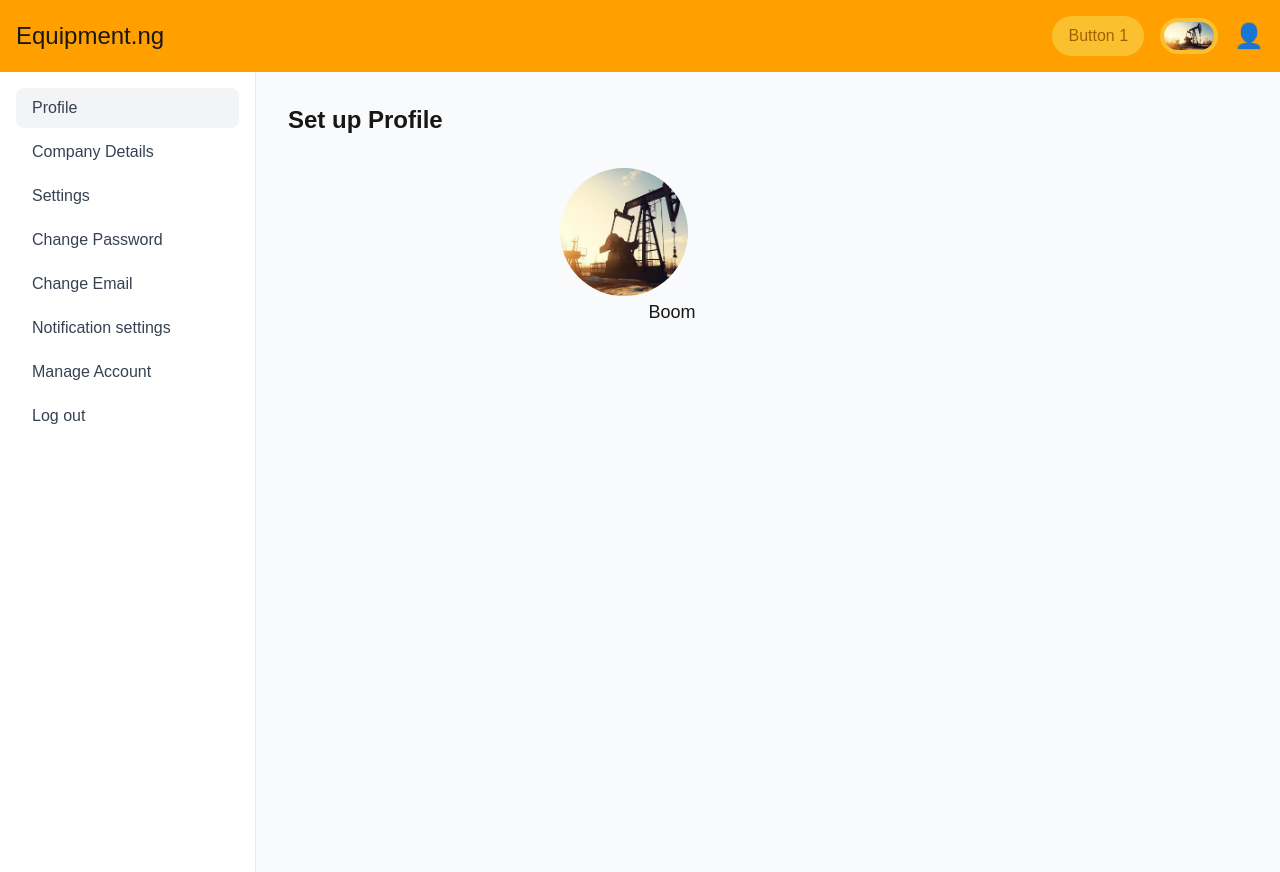
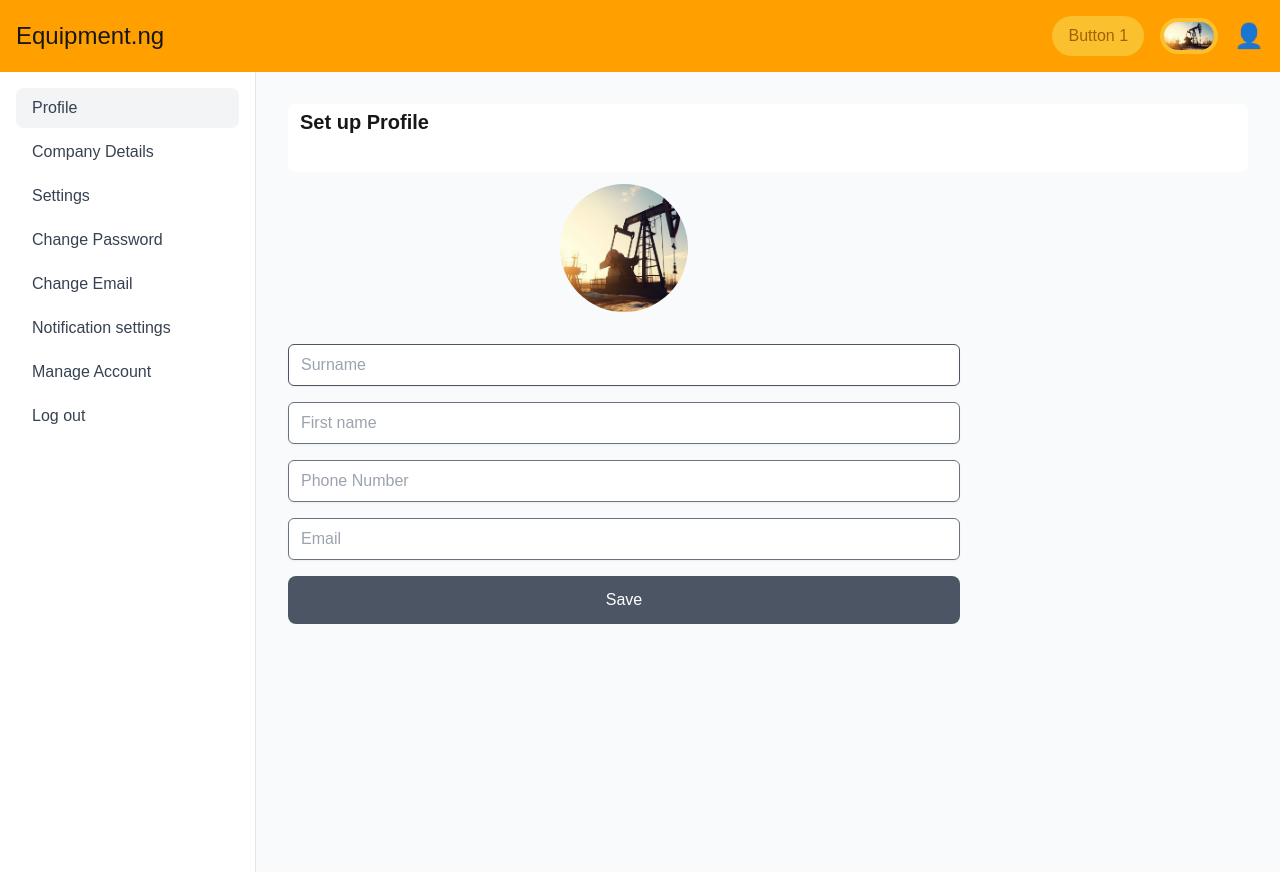
Before and after one commit to AyendiSimeon1/Euipmentng, a Next.js app: page /settings in a window 1280 px wide. Built offline with nearby package versions, Linux system fonts and the light colour scheme.

Commit message:
updated settings page ui

```diff
--- a/src/components/settings/CompanyDetails.js
+++ b/src/components/settings/CompanyDetails.js
@@ -1,9 +1,75 @@
+
+import { useForm } from 'react-hook-form';
+
+export default function CompanyDetails () {
+
+    const {
+        register,
+        handleSubmit,
+        formState: { errors }
+    } = useForm();
+
+    return (
+        <div className="flex-1 p-8">
+            <div className='bg-white px-3 py-1 rounded-lg'>
+                <h1 className="text-2xl font-semibold mb-8">Company Details</h1>
+            </div>
+            <div className='max-w-2xl'>
+            <form className="space-y-4">
+                    <input
+                        {...register('surname')}
+                        type='text'
+                        placeholder='Surname'
+                        className='mt-1 block w-full rounded-md border border-gray-600 px-3 py-2 shadow-sm focus:border-yellow-500 focus: outline-none focus: ring-yellow-500'
+                    />
+                    {errors.surname && (
+                        <p className='mt-1 text-sm text-red-600'>
+                            {errors.surname.message}
+                        </p>
+                    )}
+                    <input
+                        {...register('firstname')}
+                        type='text'
+                        placeholder='First name'
+                        className='mt-1 block w-full rounded-md border border-gray-500 px-3 py-2 shadow-sm focus:border-yellow-500 focus: outline-none focus: ring-yellow-500'
+                    />
+                    {errors.firstname && (
+                        <p className='mt-1 text-sm text-red-600'>
+                            {erros.firstname.message}
+                        </p>
+                    )}
+                    <input
+                        {...register('phonenumber')}
+                        type='number'
+                        placeholder='Phone Number'
+                        className='mt-1 block w-full rounded-md border border-gray-500 px-3 py-2 shadow-sm focus:border-yellow-500 focus: outline-none focus: ring-yellow-500'
+                    />
+                    {errors.phonenumber && (
+                        <p className='text-sm mt-1 text-red-600'>
+                            {errors.phonenumber.message}
+                        </p>
+                    )}
+                    <input
+                        {...register('email')}
+                        type='email'
+                        placeholder='Email'
+                        className='mt-1 block w-full rounded-md border border-gray-500 px-3 py-2 shadow-sm focus:border-yellow-500 focus: outline-none focus: ring-yellow-500'
+                    />
+                    {errors.email && (
+                        <p className='text-sm mt-1 text-red-500'>
+                            {errors.email.message}
+                        </p>
+                    )}
+                    <button
+
+                        className="w-full py-3 bg-gray-600 text-white rounded-lg hover:bg-gray-700 transition-colors"
+                    >
+                        Save
+                    </button>
+                </form>
+            </div>
 
 
-export default function CompanyDetails () {
-    return (
-        <div className="flex-1 p-8">
-            <h1 className="text-2xl font-semibold mb-8">Company Details</h1>
         </div>
     )
 }
--- a/src/components/settings/InputField.js
+++ b/src/components/settings/InputField.js
@@ -1,13 +1,10 @@
-export default function InputField ({ label, name, type = 'text', value, onChange }) {
+export default function InputField ({ placeholder,  type = 'text', value}) {
     <div className="mb-4">
-        <label className="block text-sm text-gray-700 font-medium mb-1">
-            {label}
-        </label>
+       <h1>Hllo</h1>
         <input
             type={type}
-            name={name}
+            placeholder={placeholder}
             value={value}
-            onChange={onChange}
             className="w-full px-3 py-2 border border-gray-300 rounded-lg focus:ring-2 focus: ring-blue-500 focus:border-transparent"
         />
     </div>
--- a/src/components/settings/profile.js
+++ b/src/components/settings/profile.js
@@ -1,7 +1,25 @@
-
+"use client";
+import { useForm } from 'react-hook-form';
+import { zodResolver } from '@hookform/resolvers/zod';
 import InputField from "./InputField";
 
 export default function Profile () {
+    const {
+        register,
+        formState: { errors },
+        handleSubmit
+    } = useForm();
+
+    const onSubmit = async (data) => {
+        try {
+            setIsLoading(true);
+            console.log(data);
+        } catch (error) {
+            console.log('Error:', error);
+        } finally {
+            setIsLoading(false);
+        }
+    }
 
     const handleInputChange = (e) => {
         const { name, target } = e.target;
@@ -16,8 +34,10 @@ export default function Profile () {
 
     return (
         <div className="flex-1 p-8">
-            <h1 className="text-2xl font-semibold mb-8">Set up Profile</h1>
-            <div className="max-w-2xl">
+            <div className='bg-white px-3 py-1 rounded-lg'>
+                <h1 className="text-xl font-semibold mb-8">Set up Profile</h1>
+            </div>
+            <div className="max-w-2xl mt-3">
                 <div className="mb-8 flex justify-center">
                     <div className="relative">
                         <div className="w-32 h-32 rounded-full overflow-hidden">
@@ -27,46 +47,62 @@ export default function Profile () {
                                 className="w-full h-full object-cover"
                             />
                         </div>
-                        <button className="absolute buttom-0 right-0 w-8 h-8 bg-yellow rounded-full flex items-center justify-center">
-                            <span className="text-lg">Boom</span>
-                        </button>
+
                     </div>
                 </div>
-                {/* <form className="space-y-4">
-                    <InputField
-                        label="Surname"
-                        name="surname"
-                        value={profile.surname}
-                        onChange={handleInputChange}
+                <form className="space-y-4">
+                    <input
+                        {...register('surname')}
+                        type='text'
+                        placeholder='Surname'
+                        className='mt-1 block w-full rounded-md border border-gray-600 px-3 py-2 shadow-sm focus:border-yellow-500 focus: outline-none focus: ring-yellow-500'
                     />
-                    <InputField
-                        label="First Name"
-                        name="firstName"
-                        value={profile.firstName}
-                        onChange={handleInputChange}
+                    {errors.surname && (
+                        <p className='mt-1 text-sm text-red-600'>
+                            {errors.surname.message}
+                        </p>
+                    )}
+                    <input
+                        {...register('firstname')}
+                        type='text'
+                        placeholder='First name'
+                        className='mt-1 block w-full rounded-md border border-gray-500 px-3 py-2 shadow-sm focus:border-yellow-500 focus: outline-none focus: ring-yellow-500'
                     />
-                    <InputField
-                        label="Phone Number"
-                        name="phoneNumber"
-                        type="tel"
-                        value={profile.phoneNumber}
-                        onChange={handleInputChange}
+                    {errors.firstname && (
+                        <p className='mt-1 text-sm text-red-600'>
+                            {erros.firstname.message}
+                        </p>
+                    )}
+                    <input
+                        {...register('phonenumber')}
+                        type='number'
+                        placeholder='Phone Number'
+                        className='mt-1 block w-full rounded-md border border-gray-500 px-3 py-2 shadow-sm focus:border-yellow-500 focus: outline-none focus: ring-yellow-500'
                     />
-                    <InputField
-                        label="Email"
-                        name="email"
-                        type="email"
-                        value={profile.email}
-                        onChange={handleInputChange}
+                    {errors.phonenumber && (
+                        <p className='text-sm mt-1 text-red-600'>
+                            {errors.phonenumber.message}
+                        </p>
+                    )}
+                    <input
+                        {...register('email')}
+                        type='email'
+                        placeholder='Email'
+                        className='mt-1 block w-full rounded-md border border-gray-500 px-3 py-2 shadow-sm focus:border-yellow-500 focus: outline-none focus: ring-yellow-500'
                     />
+                    {errors.email && (
+                        <p className='text-sm mt-1 text-red-500'>
+                            {errors.email.message}
+                        </p>
+                    )}
                     <button
                         onClick={handleSave}
                         className="w-full py-3 bg-gray-600 text-white rounded-lg hover:bg-gray-700 transition-colors"
                     >
                         Save
                     </button>
-                </form> */}
+                </form>
             </div>
         </div>
     )
-}
+};
```
